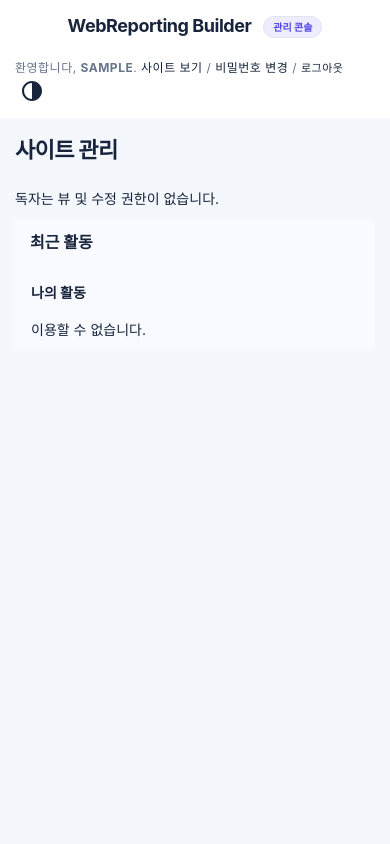
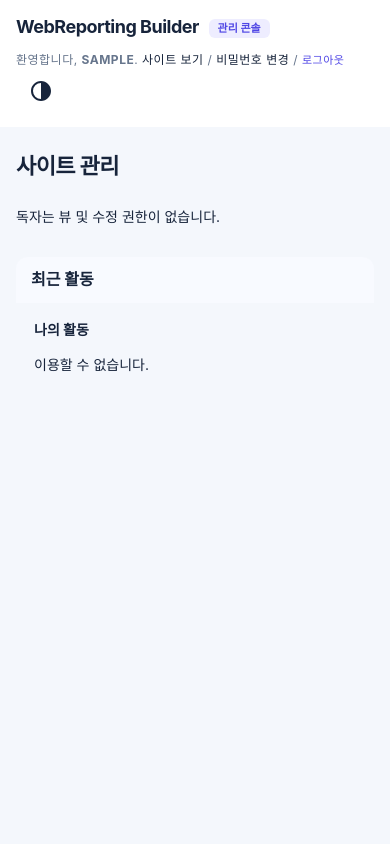
Before and after one commit to mycodehive/WebReportingBulider, a Django app: page /admin/ in a window 390 px wide. Run offline with Django 5.2, Linux system fonts and the light colour scheme; the visitor is signed in with stand-in values (Sample User, id 1); data comes from the database, SQL or seed files in the repository; data that the repository does not hold is empty; parts of the project's set-up code (start-up, migrations or seed data) failed here and were passed over.

Commit message:
Fix admin theme cascade and rebuild responsive console layouts
Load custom CSS after native responsive styles, unify theme tokens, remove legacy dashboard offsets, and keep tools/forms within their surfaces. Preserve borderless styling and square centered add links. Add browser regression checks for five admin screens across three widths and light/dark/system themes.

```diff
--- a/reportbuilder/static/reportbuilder/admin.css
+++ b/reportbuilder/static/reportbuilder/admin.css
@@ -1,5 +1,5 @@
 /* WebReporting Builder admin: light, dark, and system themes */
-:root{
+:root,html[data-theme="light"]{
   color-scheme:light;
   --adm-page:#f4f7fc;--adm-surface:#fff;--adm-raised:#f8faff;--adm-text:#17243b;
   --adm-muted:#66758c;--adm-border:#dfe6f0;--adm-accent:#4f46e5;--adm-accent-soft:#eeedff;
@@ -35,101 +35,182 @@
     --close-button-bg:#738197;--close-button-hover-bg:#9aa9bf
   }
 }
-html,body{min-height:100%;background:var(--adm-page);color:var(--adm-text)}
-body,#container{font-family:Inter,-apple-system,BlinkMacSystemFont,"Segoe UI","Noto Sans KR",sans-serif}
-body{font-size:14px;line-height:1.55}
-a:link,a:visited{color:var(--link-fg)}
-a:hover{color:var(--link-hover-color)}
-#container{background:var(--adm-page)}
-#header{position:sticky;top:0;z-index:20;min-height:64px;padding:12px 28px;background:var(--adm-header);color:var(--adm-text);border-bottom:1px solid var(--adm-border);box-shadow:0 4px 18px rgb(15 23 42 / 5%);backdrop-filter:blur(14px)}
-#branding h1{font-size:18px;font-weight:750;letter-spacing:-.45px}
-#branding h1 a,#branding h1 a:link,#branding h1 a:visited{color:var(--adm-text)}
-#branding h1 span{display:inline-flex;align-items:center;margin-left:8px;padding:4px 9px;border:1px solid var(--adm-border);border-radius:999px;background:var(--adm-accent-soft);color:var(--adm-accent);font-size:10px;letter-spacing:0;vertical-align:middle}
-#user-tools{padding-top:3px;color:var(--adm-muted);font-size:12px}
-#user-tools a{color:var(--adm-accent)}
-#user-tools a:hover{text-decoration:underline}
-#nav-sidebar{top:64px;max-height:calc(100vh - 64px);background:var(--adm-surface);border-right:1px solid var(--adm-border);box-shadow:4px 0 18px rgb(15 23 42 / 3%)}
-#nav-sidebar .module{margin:10px;border:0;box-shadow:none;background:transparent}
-#nav-sidebar .module th{padding:12px 12px 7px;color:var(--adm-muted);font-size:10px;letter-spacing:.1em;text-transform:uppercase}
-#nav-sidebar .module td{padding:7px 12px;border:0;border-radius:8px}
-#nav-sidebar a:link,#nav-sidebar a:visited{color:var(--adm-muted)}
-#nav-sidebar a:hover{background:var(--adm-raised);color:var(--adm-accent)}
-#nav-sidebar .current-model,#nav-sidebar .current-app .section{border-radius:8px;background:var(--adm-accent-soft)}
-#nav-sidebar .current-model a,#nav-sidebar .current-app .section a{color:var(--adm-accent);font-weight:700}
-#content{max-width:1720px;padding:30px clamp(18px,3vw,44px) 48px}
-#content h1{margin:0 0 20px;color:var(--adm-text);font-size:26px;font-weight:750;letter-spacing:-.65px}
-#content h2,#content h3{color:var(--adm-text)}
-.breadcrumbs{padding:13px clamp(18px,3vw,44px);background:transparent;color:var(--adm-muted);font-size:12px}
-.breadcrumbs a{color:var(--adm-accent)}
-#content-main,#content-related{min-width:0}
-.module,#changelist .results,.dashboard .module{overflow:hidden;border:1px solid var(--adm-border);border-radius:14px;background:var(--adm-surface);box-shadow:var(--adm-shadow)}
-.module h2,.module caption,.inline-group h2{padding:13px 17px;background:var(--adm-raised);color:var(--adm-text);border-bottom:1px solid var(--adm-border);font-size:13px;font-weight:700}
-.dashboard #content{width:auto}
-.dashboard #content-main .module{margin-bottom:18px}
-.dashboard #content-main table th{width:42%}
-#changelist{border:1px solid var(--adm-border);border-radius:14px;background:var(--adm-surface);box-shadow:var(--adm-shadow)}
-#changelist-filter{border-left:1px solid var(--adm-border);background:var(--adm-surface)}
-#changelist-filter h2{background:var(--adm-raised);color:var(--adm-text)}
-#changelist-filter li.selected a{color:var(--adm-accent)}
-#changelist-search{padding:14px;background:var(--adm-raised);border-bottom:1px solid var(--adm-border)}
-#changelist table{border-collapse:separate;border-spacing:0}
-#changelist table thead th{padding:12px;background:var(--adm-raised);color:var(--adm-muted);border-bottom:1px solid var(--adm-border);font-size:11px;font-weight:700}
-#changelist table tbody tr{background:var(--adm-surface);transition:background .15s}
-#changelist table tbody tr:hover{background:var(--adm-raised)}
-#changelist table td,#changelist table th{border-bottom:1px solid var(--adm-border)}
-#changelist table td{padding:11px 12px;color:var(--adm-text)}
-#changelist .actions{padding:12px;background:var(--adm-raised);border-bottom:1px solid var(--adm-border)}
-#changelist .paginator{padding:14px 16px;color:var(--adm-muted);border-top:1px solid var(--adm-border)}
-.form-row{padding:16px 18px;border-bottom:1px solid var(--adm-border)}
-.aligned label,.form-row label{color:var(--adm-text);font-weight:650}
-.help,.help-tooltip,.aligned .help{color:var(--adm-muted);font-size:12px;line-height:1.6}
-fieldset{border-color:var(--adm-border)}
-fieldset .description{color:var(--adm-muted)}
-input:not([type=checkbox]):not([type=radio]):not([type=submit]):not([type=button]):not([type=reset]),select,textarea,.vTextField{max-width:100%;border:1px solid var(--adm-border);border-radius:8px;padding:9px 11px;background:var(--adm-surface);color:var(--adm-text)}
-input[type=checkbox],input[type=radio]{accent-color:var(--adm-accent)}
-input:focus,select:focus,textarea:focus{border-color:var(--adm-accent);outline:3px solid color-mix(in srgb,var(--adm-accent) 20%,transparent)}
-select option{background:var(--adm-surface);color:var(--adm-text)}
-.button,.submit-row input,.object-tools a,input[type=submit],input[type=button]{min-height:36px;border-radius:8px;font-weight:700}
-.button.default,input[type=submit].default,.submit-row input.default{border-color:var(--adm-accent);background:var(--adm-accent);color:var(--primary-fg)}
-.button.default:hover,input[type=submit].default:hover,.submit-row input.default:hover{filter:brightness(.92)}
-.object-tools a{padding:8px 13px;background:var(--adm-accent);color:var(--primary-fg)}
-.object-tools a:hover{filter:brightness(.92)}
-.submit-row{display:flex;gap:9px;flex-wrap:wrap;padding:14px;background:var(--adm-raised);border:1px solid var(--adm-border);border-radius:12px}
-.submit-row p{margin:0}
-.paginator{color:var(--adm-muted)}
-.messagelist li{padding:12px 16px;border:1px solid var(--adm-border);border-radius:10px}
-.messagelist li.success{background:color-mix(in srgb,#16a34a 12%,var(--adm-surface));color:var(--adm-text)}
-.messagelist li.error{background:color-mix(in srgb,#e11d48 12%,var(--adm-surface));color:var(--adm-text)}
-.admin-menu-guide{display:grid;grid-template-columns:repeat(2,minmax(0,1fr));gap:14px;margin:0 0 18px;padding:18px;border:1px solid var(--adm-border);border-left:4px solid var(--adm-accent);border-radius:12px;background:var(--adm-surface);box-shadow:var(--adm-shadow)}
-.admin-menu-guide strong{display:block;margin-bottom:6px;color:var(--adm-text);font-size:12px}
-.admin-menu-guide p{margin:0;color:var(--adm-muted);font-size:12px;line-height:1.7}
-#footer{padding:20px;color:var(--adm-muted)}
-@media(max-width:900px){#header{padding:12px 18px}#content{padding:22px 18px 36px}.breadcrumbs{padding:11px 18px}#nav-sidebar{top:0;max-height:100vh}.admin-menu-guide{grid-template-columns:1fr}}
-@media(max-width:767px){#header{position:relative;display:flex;flex-wrap:wrap;gap:8px;padding:12px 14px}#user-tools{width:100%;margin:0;text-align:left}#content{padding:18px 12px 30px}#content h1{font-size:22px}.breadcrumbs{padding:9px 12px}.submit-row{align-items:stretch}.submit-row input{flex:1}}
-@media(prefers-reduced-motion:reduce){*,*::before,*::after{scroll-behavior:auto!important;transition:none!important;animation:none!important}}
 
-/* Admin cleanup: remove decorative plus marks and frame lines across the console. */
-a.addlink,.addlink{background-image:none!important;padding-left:0!important}
-a.addlink::before,a.addlink::after,.addlink::before,.addlink::after{content:none!important;display:none!important}
-#nav-sidebar .addlink,.object-tools a.addlink{background-image:none!important}
-#header,#nav-sidebar,#nav-sidebar *,#content-main *,#content-related *,#content-main,#content-related,
-#changelist,#changelist *,#changelist-filter,.breadcrumbs,#footer,.admin-menu-guide{
-  border-color:transparent!important;box-shadow:none!important
-}
-#header,#nav-sidebar,#content-main,#content-related,#changelist,.admin-menu-guide{border:0!important;box-shadow:none!important}
-#content-main .module,#content-related .module,.dashboard .module{border:0!important;box-shadow:none!important}
-#content-main input:not([type=checkbox]):not([type=radio]):not([type=submit]):not([type=button]):not([type=reset]),
-#content-main select,#content-main textarea,#content-related input,#content-related select,#content-related textarea{
-  border-color:transparent!important
-}
-#content-main input:focus,#content-main select:focus,#content-main textarea:focus,
-#content-related input:focus,#content-related select:focus,#content-related textarea:focus{
-  outline:2px solid var(--adm-accent)!important;outline-offset:1px
+:root,html[data-theme="light"],html[data-theme="dark"],html[data-theme="auto"]{
+ --body-quiet-color:var(--adm-muted);--body-medium-color:var(--adm-muted);--body-loud-color:var(--adm-text);
+ --header-branding-color:var(--adm-text);--selected-row:var(--adm-accent-soft);
+ --button-bg:var(--adm-accent);--button-fg:var(--primary-fg);--button-hover-bg:var(--link-hover-color);
+ --default-button-bg:var(--adm-accent);--default-button-hover-bg:var(--link-hover-color);
+ --object-tools-bg:var(--adm-accent);--object-tools-fg:var(--primary-fg);--object-tools-hover-bg:var(--link-hover-color);
+ --error-fg:#e05266;--delete-button-bg:#b4233a;--delete-button-hover-bg:#911b2e;
+ --message-success-bg:color-mix(in srgb,#16a34a 14%,var(--adm-surface));
+ --message-warning-bg:color-mix(in srgb,#d97706 14%,var(--adm-surface));
+ --message-error-bg:color-mix(in srgb,#e11d48 14%,var(--adm-surface));
 }
 
-/* Square add links and center the change-list action label. */
-a.addlink,.addlink{border-radius:0!important}
-#content-main .object-tools a.addlink{
-  display:inline-flex;align-items:center;justify-content:center;text-align:center;
-  box-sizing:border-box;min-height:42px;padding:10px 14px;line-height:1.25
+/* Load after Django's page and responsive styles. Keep native widget behavior. */
+html,body{background:var(--adm-page);color:var(--adm-text)}
+body{font:14px/1.6 Inter,-apple-system,BlinkMacSystemFont,"Segoe UI","Noto Sans KR",sans-serif}
+#container{min-width:0;background:var(--adm-page)}
+#header{flex:0 0 auto;flex-direction:row;box-sizing:border-box;min-height:76px;padding:18px 32px;gap:16px;flex-wrap:wrap;background:var(--adm-surface);color:var(--adm-text);border:0}
+#branding{min-width:0}
+#branding h1{margin:0;font-size:20px;font-weight:750;letter-spacing:-.5px}
+#branding h1 a:link,#branding h1 a:visited{color:var(--adm-text)}
+#branding h1 span{display:inline-block;margin-left:10px;padding:3px 9px;border-radius:6px;background:var(--adm-accent-soft);color:var(--adm-accent);font-size:11px;vertical-align:middle;letter-spacing:0}
+#user-tools{margin:0;padding:0;color:var(--adm-muted);font-size:12px;line-height:2;text-align:right}
+#user-tools a,#logout-form button{color:var(--adm-accent);border:0}
+.theme-toggle{padding:8px;border-radius:6px;color:var(--adm-accent)}
+.theme-toggle:focus-visible{outline:2px solid var(--adm-accent)}
+.theme-toggle svg{color:var(--adm-accent);fill:var(--adm-accent)}
+div.breadcrumbs{padding:14px 32px;background:var(--adm-page);color:var(--adm-muted);border:0;line-height:1.6}
+div.breadcrumbs a{color:var(--adm-accent)}
+.main>.content{min-width:0}
+#content{box-sizing:border-box;max-width:1680px;width:100%;padding:28px 32px 48px}
+#content h1{margin:0 0 24px;color:var(--adm-text);font-size:26px;font-weight:750;letter-spacing:-.6px;overflow-wrap:anywhere}
+#content h2,#content h3{color:var(--adm-text)}
+#content-main{float:none;min-width:0}
+.module,#changelist{border:0;border-radius:12px;background:var(--adm-surface);box-shadow:none}
+.module h2,.module caption,.inline-group h2{padding:14px 18px;background:var(--adm-raised);color:var(--adm-text);border:0;font-size:13px;font-weight:700;text-align:left}
+.module caption a:link,.module caption a:visited{color:var(--adm-text)}
+.module table{width:100%}
+.module th,.module td{padding:12px 18px;border:0}
+/* Replace the dashboard's 600px column and negative recent-actions margin. */
+.dashboard #content{display:grid;grid-template-columns:minmax(0,1fr) 280px;gap:24px;margin:0 auto;width:100%}
+.dashboard #content>h1,.dashboard #content>h2{grid-column:1/-1;margin:0}
+.dashboard #content-main{display:grid;gap:20px;align-content:start;width:auto}
+.dashboard #content-main .module{margin:0;overflow:hidden}
+.dashboard #content-main table th{width:auto}
+.dashboard #content-main table td{width:76px;white-space:nowrap}
+.dashboard #content-related{float:none;position:static;width:auto;margin:0;background:transparent}
+#content-related .module{margin:0;overflow:hidden}
+#content-related .module h2{border:0;background:var(--adm-raised)}
+.dashboard .module tbody tr{background:var(--adm-surface)}
+.dashboard .module tbody tr:nth-child(even){background:var(--adm-raised)}
+#content-related h3,#content-related p,#content-related .actionlist{margin:14px 18px;padding:0}
+#content-related .actionlist li{padding:8px 0;overflow-wrap:anywhere}
+.dashboard #content>.clear{display:none}
+/* Sidebar remains collapsible with Django's own navigation script. */
+#nav-sidebar{top:0;max-height:100vh;background:var(--adm-surface);border:0}
+#nav-sidebar .module{margin:10px 8px;background:transparent;border-radius:0}
+#nav-sidebar .module caption{padding:12px;background:transparent;font-size:12px}
+#nav-sidebar .module th{padding:9px 12px;font-size:13px;font-weight:500}
+#nav-sidebar .module td{padding:9px 8px}
+#nav-sidebar .module td a{font-size:12px}
+#nav-sidebar .current-model{background:var(--adm-accent-soft)}
+#nav-sidebar .current-model th a{color:var(--adm-accent);font-weight:700}
+#nav-filter{width:calc(100% - 24px);margin:12px;padding:10px;background:var(--adm-raised);border:0;border-radius:6px}
+.toggle-nav-sidebar{border:0;background:var(--adm-page)}
+/* Tools occupy their own row; long titles never collide with add/history. */
+.object-tools{float:none;display:flex;justify-content:flex-end;gap:8px;margin:0 0 18px;padding:0}
+.object-tools li{float:none;height:auto;margin:0;padding:0}
+.object-tools a:link,.object-tools a:visited{display:inline-flex;align-items:center;justify-content:center;box-sizing:border-box;min-height:42px;padding:10px 16px;line-height:1.4;border-radius:6px;background:var(--adm-accent);color:var(--primary-fg);font-size:12px;text-align:center}
+a.addlink,.addlink{background-image:none;padding-left:0}
+a.addlink::before,a.addlink::after{content:none}
+.object-tools a.addlink,.module a.addlink{border-radius:0;background-image:none}
+.object-tools a.addlink{padding:10px 16px}
+/* Search, actions and results share a surface; wide tables scroll locally. */
+#changelist{align-items:stretch;gap:20px;background:transparent}
+#changelist .changelist-form-container{background:var(--adm-surface);border-radius:12px;overflow:hidden}
+#changelist #toolbar{padding:16px;background:var(--adm-surface);border:0}
+#toolbar form>div{display:flex;align-items:center;gap:8px;flex-wrap:wrap}
+#toolbar input[type=submit]{border:0;background:var(--adm-accent);color:var(--primary-fg)}
+#toolbar #searchbar{box-sizing:border-box;min-height:40px;flex:1;max-width:420px;width:100%}
+#changelist .actions{display:flex;gap:8px;align-items:center;flex-wrap:wrap;padding:14px 16px;background:var(--adm-raised);border:0;color:var(--adm-muted)}
+#changelist .actions label{display:flex;align-items:center;gap:8px;flex-wrap:wrap;font-size:12px}
+#changelist .actions select{height:auto;min-height:38px;max-width:100%;padding:8px}
+#changelist .actions .button{height:auto;min-height:38px;padding:8px 14px;background:var(--adm-accent);color:var(--primary-fg);border:0}
+#changelist .actions span.all,#changelist .actions span.action-counter,#changelist .actions span.clear,#changelist .actions span.question{margin:0;font-size:12px}
+#changelist-form .results{overflow-x:auto;border:0;border-radius:0}
+#changelist table{border-collapse:collapse}
+#changelist table thead th{background:var(--adm-raised);color:var(--adm-muted);border:0}
+#changelist table thead th .text a,#changelist table thead th .text span{padding:13px 12px;color:var(--adm-muted)}
+#changelist table tbody th,#changelist table tbody td{padding:13px 12px;background:transparent;color:var(--adm-text);border:0;vertical-align:middle}
+#changelist tbody tr{background:var(--adm-surface)}
+#changelist tbody tr:nth-child(even){background:var(--adm-raised)}
+#changelist tbody tr.selected{background:var(--adm-accent-soft)}
+#changelist .paginator{padding:16px;border:0;background:var(--adm-surface);color:var(--adm-muted)}
+#changelist-filter{position:static;flex:0 0 220px;margin:0;background:var(--adm-surface);border:0;border-radius:12px;overflow:hidden}
+#changelist-filter h2{padding:14px 18px;background:var(--adm-raised);color:var(--adm-text)}
+#changelist-filter #changelist-filter-extra-actions{border:0}
+#changelist-filter h3{padding:0 18px;color:var(--adm-text)}
+#changelist-filter ul{padding:0 18px}
+#changelist-filter li.selected{border-left-color:var(--adm-accent)}
+#changelist-filter a{color:var(--adm-muted)}
+#changelist-filter li.selected a{color:var(--adm-accent)}
+.admin-menu-guide{display:grid;grid-template-columns:repeat(2,minmax(0,1fr));gap:18px;padding:18px;background:var(--adm-raised);border:0;margin:0}
+.admin-menu-guide strong{display:block;margin-bottom:6px;font-size:12px;color:var(--adm-text)}
+.admin-menu-guide p{margin:0;font-size:12px;color:var(--adm-muted);line-height:1.7}
+/* Form surfaces use tonal separation instead of decorative frames. */
+fieldset.module{overflow:visible}
+.form-row{padding:18px;border:0}
+.form-row:nth-child(even){background:var(--adm-raised)}
+.aligned label,.form-row label{color:var(--adm-text);font-weight:600}
+.help,.help-tooltip,.aligned .help,fieldset .description{color:var(--adm-muted);line-height:1.6}
+input:not([type=checkbox]):not([type=radio]):not([type=submit]):not([type=button]):not([type=reset]),select,textarea{box-sizing:border-box;max-width:100%;border:0;border-radius:6px;padding:10px 12px;background:var(--adm-accent-soft);color:var(--adm-text);font:inherit}
+input[type=checkbox],input[type=radio]{accent-color:var(--adm-accent)}
+input:focus-visible,select:focus-visible,textarea:focus-visible,a:focus-visible,button:focus-visible{outline:2px solid var(--adm-accent);outline-offset:2px}
+.button,input[type=submit],input[type=button],.submit-row input{box-sizing:border-box;min-height:40px;padding:10px 16px;border:0;border-radius:6px;background:var(--adm-accent);color:var(--primary-fg);font-weight:650}
+.submit-row{display:flex;align-items:center;flex-wrap:wrap;gap:10px;padding:16px;margin-top:20px;background:var(--adm-surface);border:0;border-radius:12px}
+.submit-row input,.submit-row input.default{float:none;margin:0}
+.submit-row p{margin:0}
+.submit-row a.deletelink{display:inline-flex;align-items:center;min-height:40px;box-sizing:border-box;padding:10px 16px;background:var(--delete-button-bg);color:#fff;border-radius:6px}
+.related-widget-wrapper{min-width:0;max-width:100%}
+.aligned .readonly{overflow-wrap:anywhere;max-width:100%}
+.selector{max-width:100%}
+.selector select{border:0;border-radius:0;background:var(--adm-raised)}
+.selector .selector-filter,.selector .selector-available h2,.selector .selector-chosen h2{border:0;background:var(--adm-accent-soft);color:var(--adm-text)}
+.selector .selector-available-title,.selector .selector-chosen-title{border:0;background:var(--adm-accent-soft);color:var(--adm-text)}
+.selector .selector-chosen-title label{color:var(--adm-text)}
+.selector-chosen .list-footer-display{border:0;background:var(--adm-raised);color:var(--adm-muted)}
+.selector .selector-filter input{background:var(--adm-surface)}
+.selector .selector-chooser{background:var(--adm-raised)}
+.calendarbox,.clockbox{background:var(--adm-surface);color:var(--adm-text)}
+.calendar caption,.calendarbox h2{background:var(--adm-accent-soft);color:var(--adm-text)}
+.calendar td a{background:var(--adm-surface);color:var(--adm-text)}
+.calendar-shortcuts{background:var(--adm-raised);color:var(--adm-muted)}
+ul.messagelist li{margin:16px 32px;padding:14px 18px;border:0;border-radius:8px;color:var(--adm-text)}
+.errornote,.errorlist{color:var(--error-fg)}
+#footer{padding:12px}
+body.login{background:var(--adm-page)}
+.login #container{width:min(440px,calc(100% - 32px));min-width:0;border:0;border-radius:12px;overflow:hidden;background:var(--adm-surface)}
+.login #header{padding:20px;justify-content:center}
+.login #content{padding:24px}
+.login .form-row{padding:10px 0;background:transparent}
+.login .form-row #id_username,.login .form-row #id_password{width:100%}
+.login .submit-row{padding:12px 0;margin:0;justify-content:stretch}
+.login .submit-row input{width:100%}
+@media(max-width:1100px){
+ .dashboard #content{grid-template-columns:minmax(0,1fr) 240px}
+ #changelist{flex-direction:column}
+ #changelist-filter{flex:auto;width:auto}
+ #changelist-filter details{display:inline-block;vertical-align:top;min-width:160px;max-width:100%}
+ .selector{width:100%}
+ .selector-available,.selector-chosen{width:calc((100% - 32px)/2)}
+ .selector select{width:100%}
 }
+@media(max-width:767px){
+ #header{padding:16px;gap:10px;align-items:flex-start;flex-direction:column;flex-wrap:nowrap}
+ #branding h1{font-size:18px}
+ #branding h1 span{margin-left:6px}
+ #user-tools{width:100%;text-align:left}
+ div.breadcrumbs{padding:12px 16px}
+ #content{padding:22px 16px 32px}
+ #content h1{font-size:22px}
+ .dashboard #content{grid-template-columns:minmax(0,1fr);gap:20px}
+ .dashboard #content-main table th,.dashboard #content-main table td{padding:12px 10px}
+ .object-tools{justify-content:flex-start}
+ .admin-menu-guide{grid-template-columns:1fr;padding:16px}
+ #changelist .actions label{width:100%}
+ #changelist .actions select{flex:1;min-width:0}
+ .submit-row{align-items:stretch}
+ .submit-row input,.submit-row p{flex:0 0 auto;width:100%;min-height:44px}
+ .submit-row a.deletelink{justify-content:center;width:100%}
+ .aligned label{width:auto}
+ .aligned .form-row>div{min-width:0;width:100%;max-width:100%}
+ .aligned .form-row input,.aligned .form-row textarea{max-width:100%}
+ .aligned .related-widget-wrapper{width:100%}
+ .selector-available,.selector-chosen{width:100%}
+ .selector .selector-chooser{width:100%;margin:8px 0;display:flex;justify-content:center}
+ ul.messagelist li{margin:12px 16px}
+}
+@media(prefers-reduced-motion:reduce){*,*::before,*::after{scroll-behavior:auto!important;transition:none!important;animation:none!important}}
--- a/reportbuilder/templates/admin/base_site.html
+++ b/reportbuilder/templates/admin/base_site.html
@@ -2,4 +2,4 @@
 {% load static %}
 {% block title %}{{ title }} | WebReporting Builder{% endblock %}
 {% block branding %}<h1 id="site-name"><a href="{% url 'admin:index' %}">WebReporting Builder <span>관리 콘솔</span></a></h1>{% endblock %}
-{% block extrastyle %}{{ block.super }}<link rel="stylesheet" href="{% static 'reportbuilder/admin.css' %}">{% endblock %}
+{% block responsive %}{{ block.super }}<link rel="stylesheet" href="{% static 'reportbuilder/admin.css' %}?v=20261004">{% endblock %}
```
Also changed, not shown: tests/test_admin_browser.py (added, +106 -0 lines).
